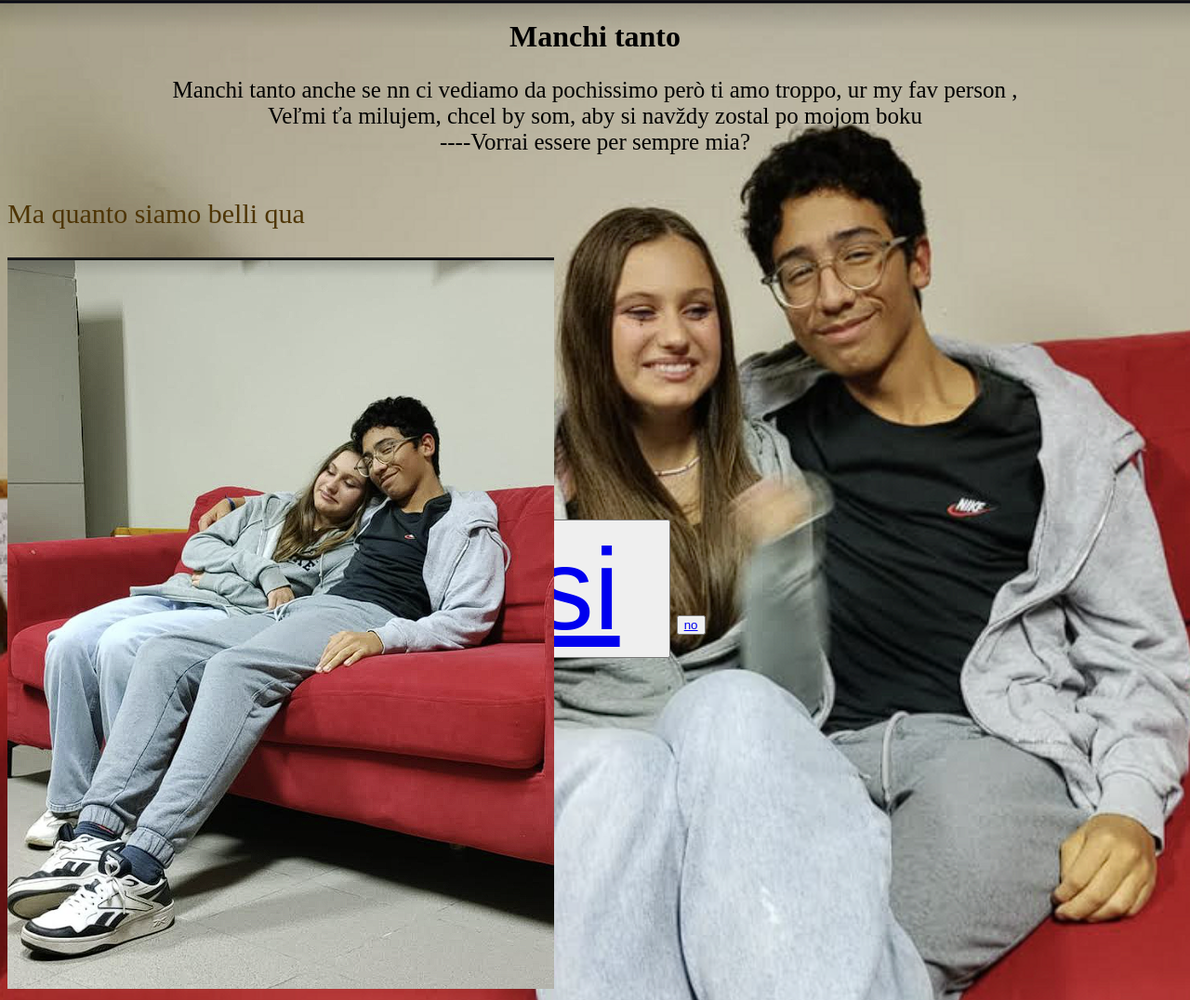
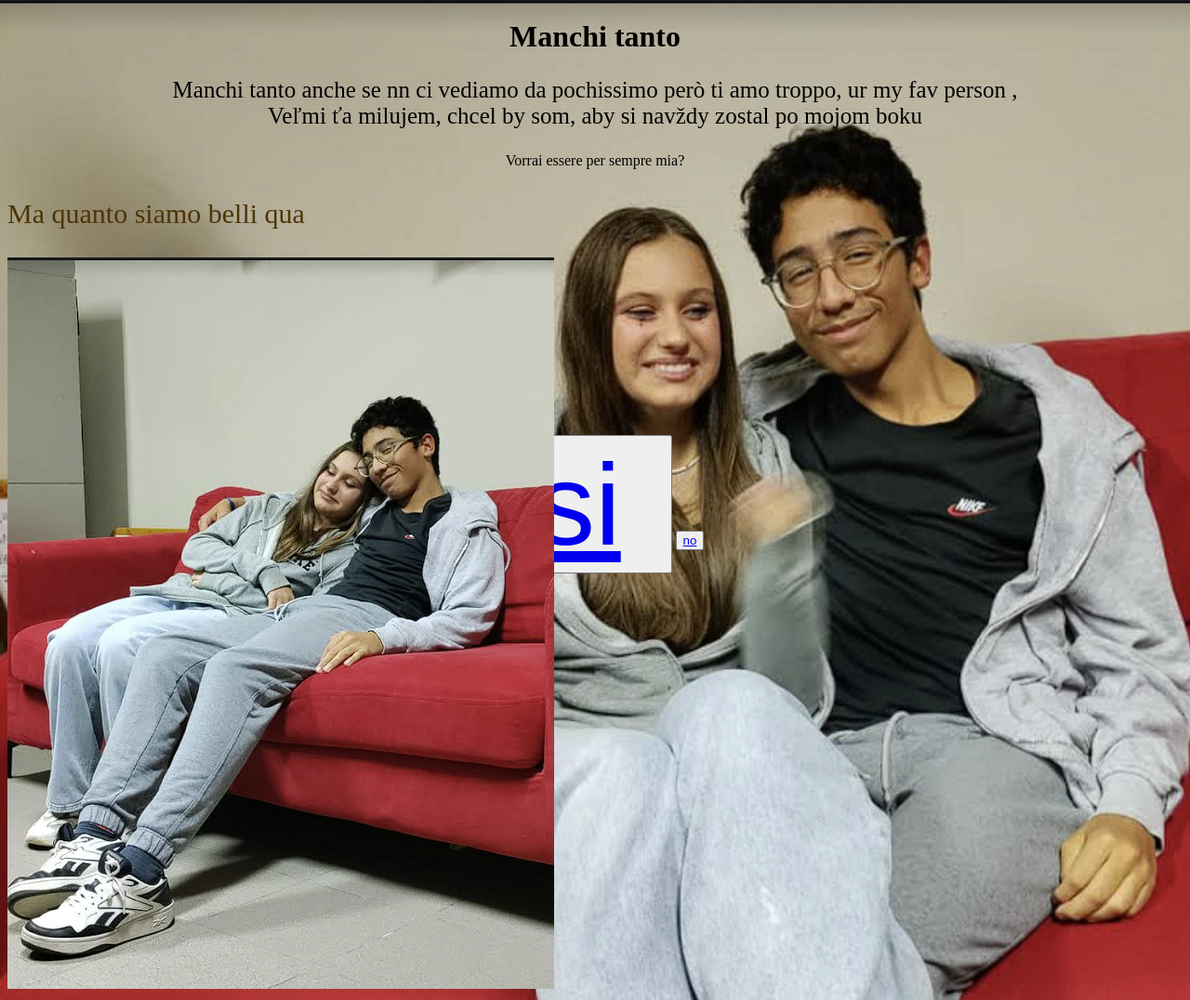
Before and after one commit to Tres-linux/Couple, a plain HTML site: page index.html in a window 1280 px wide. Shown: the whole page at 93% size. Drawn offline with Linux system fonts and the light colour scheme.

Commit message:
Update index.html

```diff
--- a/index.html
+++ b/index.html
@@ -4,7 +4,8 @@
     <body>
         <h1 class="h1">Manchi tanto</h1>
         <div class="div">
-        <p class="p">Manchi tanto anche se nn ci vediamo da pochissimo però ti amo troppo, ur my fav person ,<br> Veľmi ťa milujem, chcel by som, aby si navždy zostal po mojom boku <br>----Vorrai essere per sempre mia?</</p>
+        <p class="p">Manchi tanto anche se nn ci vediamo da pochissimo però ti amo troppo, ur my fav person ,<br> Veľmi ťa milujem, chcel by som, aby si navždy zostal po mojom boku</p>
+            <p class="hellnah">Vorrai essere per sempre mia?</p>
       <br> <br> <br><br> <br> <br><br> <br> <br><br> <br> <br><br> <br> <br>
 
         <button class="button"><a href="https://www.youtube.com/watch?v=3QAP5S3ssQE&pp=ygUJaSBsb3ZlIGl0">si</a> </button>
```
